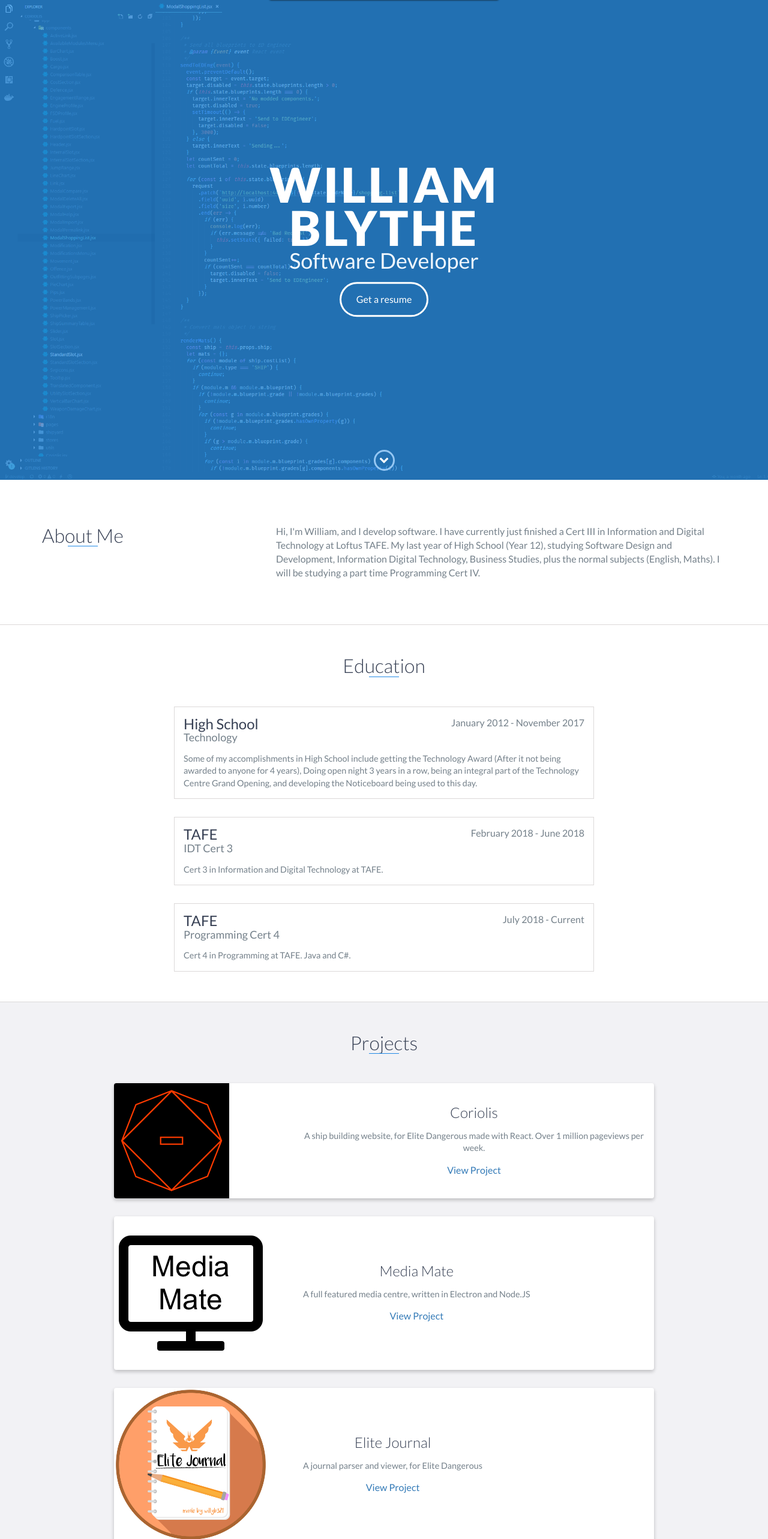
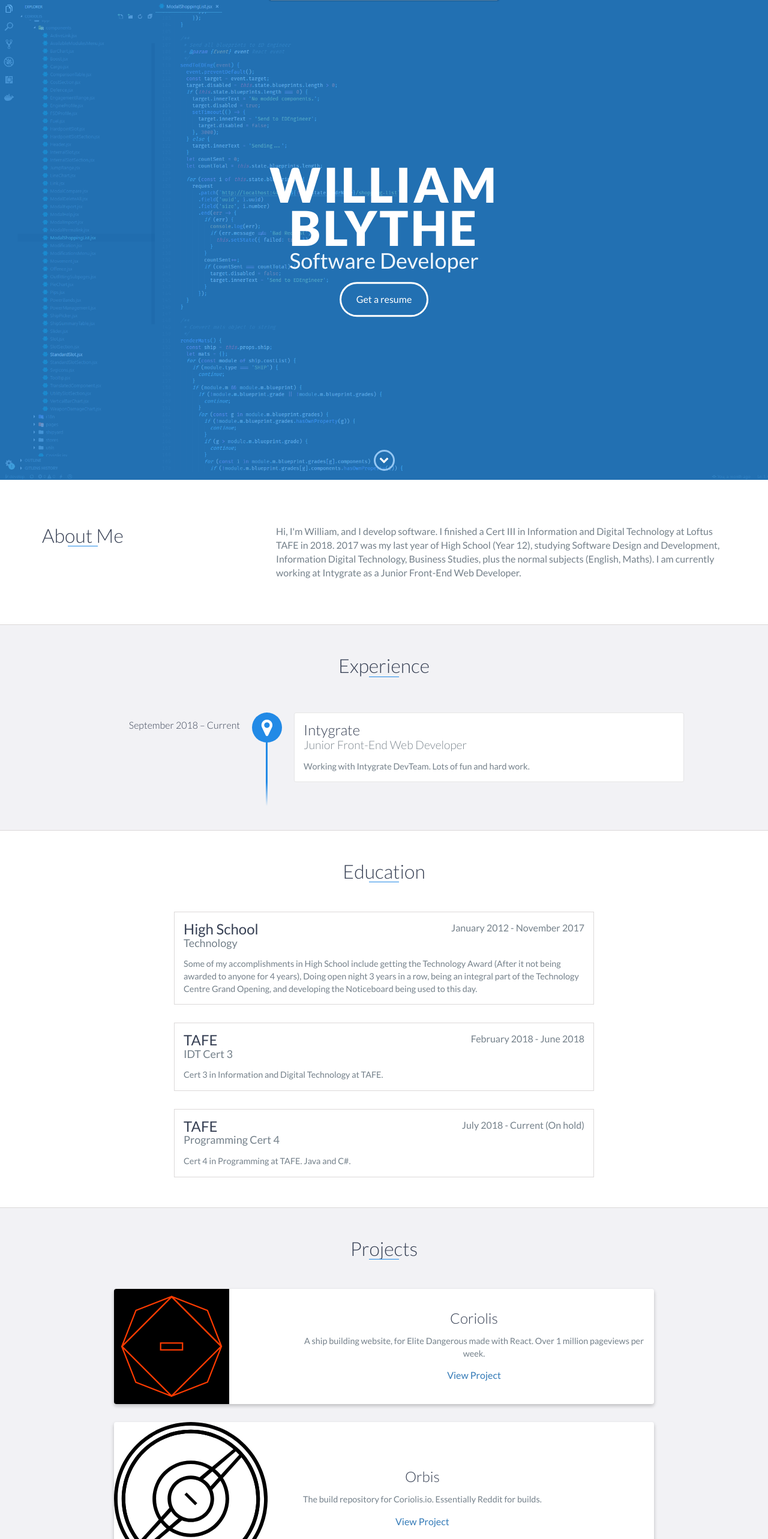
Before and after one commit to willyb321/devportfolio, a React app: page / in a window 1280 px wide. Shown: the top 2566 px of the page at 60% size. Built offline with nearby package versions, Linux system fonts and the light colour scheme.

Commit message:
add new projects, update some deps, add experience (yay!), update bits

```diff
--- a/src/About.js
+++ b/src/About.js
@@ -11,8 +11,8 @@ class About extends Component {
 						<div className="col-md-8">
 							<p>
 								Hi, I'm William, and I develop software.
-								I have currently just finished a Cert III in Information and Digital Technology at Loftus TAFE. My last year of High School (Year 12), studying Software Design and Development, Information Digital Technology, Business Studies, plus the normal subjects (English, Maths).
-								I will be studying a part time Programming Cert IV.
+								I finished a Cert III in Information and Digital Technology at Loftus TAFE in 2018. 2017 was my last year of High School (Year 12), studying Software Design and Development, Information Digital Technology, Business Studies, plus the normal subjects (English, Maths).
+								I am currently working at Intygrate as a Junior Front-End Web Developer.
 							</p>
 						</div>
 					</div>
--- a/src/App.js
+++ b/src/App.js
@@ -9,6 +9,7 @@ import Projects from './Projects';
 import Skills from './Skills';
 import Contact from './Contact';
 import Footer from './Footer';
+import Experience from './Experience';
 
 class App extends Component {
 	render() {
@@ -17,6 +18,7 @@ class App extends Component {
 				<Header/>
 				<Lead/>
 				<About name="about"/>
+				<Experience name="about"/>
 				<Education name="education"/>
 				<Projects name="projects"/>
 				<Skills name="skills"/>
--- a/src/Education.js
+++ b/src/Education.js
@@ -21,7 +21,7 @@ class Education extends Component {
 				},
 				{
 					name: 'TAFE',
-					date: 'July 2018 - Current',
+					date: 'July 2018 - Current (On hold)',
 					subtitle: 'Programming Cert 4',
 					description: `Cert 4 in Programming at TAFE. Java and C#.`
 				}
--- a/src/Experience.js
+++ b/src/Experience.js
@@ -6,9 +6,7 @@ class Experience extends Component {
 		super();
 		this.state = {
 			jobs: [
-				{date: 'September 2014 – September 2015', employer: 'TBD1', title: 'TBD1', description: 'Some words'},
-				{date: 'September 2015 – September 2016', employer: 'TBD2', title: 'TBD2', description: 'Some words'},
-				{date: 'September 2016 – September 2017', employer: 'TBD3', title: 'TBD3', description: 'Some words'}
+				{date: 'September 2018 – Current', employer: 'Intygrate', title: 'Junior Front-End Web Developer', description: 'Working with Intygrate DevTeam. Lots of fun and hard work.'}
 			]
 		};
 	}
--- a/src/Projects.js
+++ b/src/Projects.js
@@ -2,6 +2,7 @@ import React, {Component} from 'react';
 import './main.css';
 import mediamate from './images/mediamate.png';
 import coriolis from './images/coriolis.png';
+import orbis from './images/orbis.svg';
 import rss from './images/rss.png';
 import elite from './images/elite.png';
 import pebbleEdsm from './images/pebble-edsm.svg';
@@ -17,7 +18,14 @@ class Projects extends Component {
 					imgAlt: 'Coriolis',
 					title: 'Coriolis',
 					description: `A ship building website, for Elite Dangerous made with React. Over 1 million pageviews per week.`,
-					url: 'https://coriolis.edcd.io/'
+					url: 'https://coriolis.io/'
+				},
+				{
+					img: orbis,
+					imgAlt: 'Orbis',
+					title: 'Orbis',
+					description: `The build repository for Coriolis.io. Essentially Reddit for builds.`,
+					url: 'https://orbis.zone/'
 				},
 				{
 					img: mediamate,
--- a/src/main.css
+++ b/src/main.css
@@ -96,7 +96,7 @@ header {
   animation-duration: 0.75s; }
   header ul {
     display: inline-block;
-    background: #212529;
+    background: #fff;
     text-align: center;
     padding: 10px;
     margin: 0;
--- a/src/main.scss
+++ b/src/main.scss
@@ -154,7 +154,7 @@ header {
 	animation-duration: 0.75s;
 	ul {
 		display: inline-block;
-		background: $links-background;
+		background: $background;
 		text-align: center;
 		padding: 10px;
 		margin: 0;
```
Also changed, not shown: src/images/orbis.svg (added), 1 other file (tests, documents, lock files or other folders).
